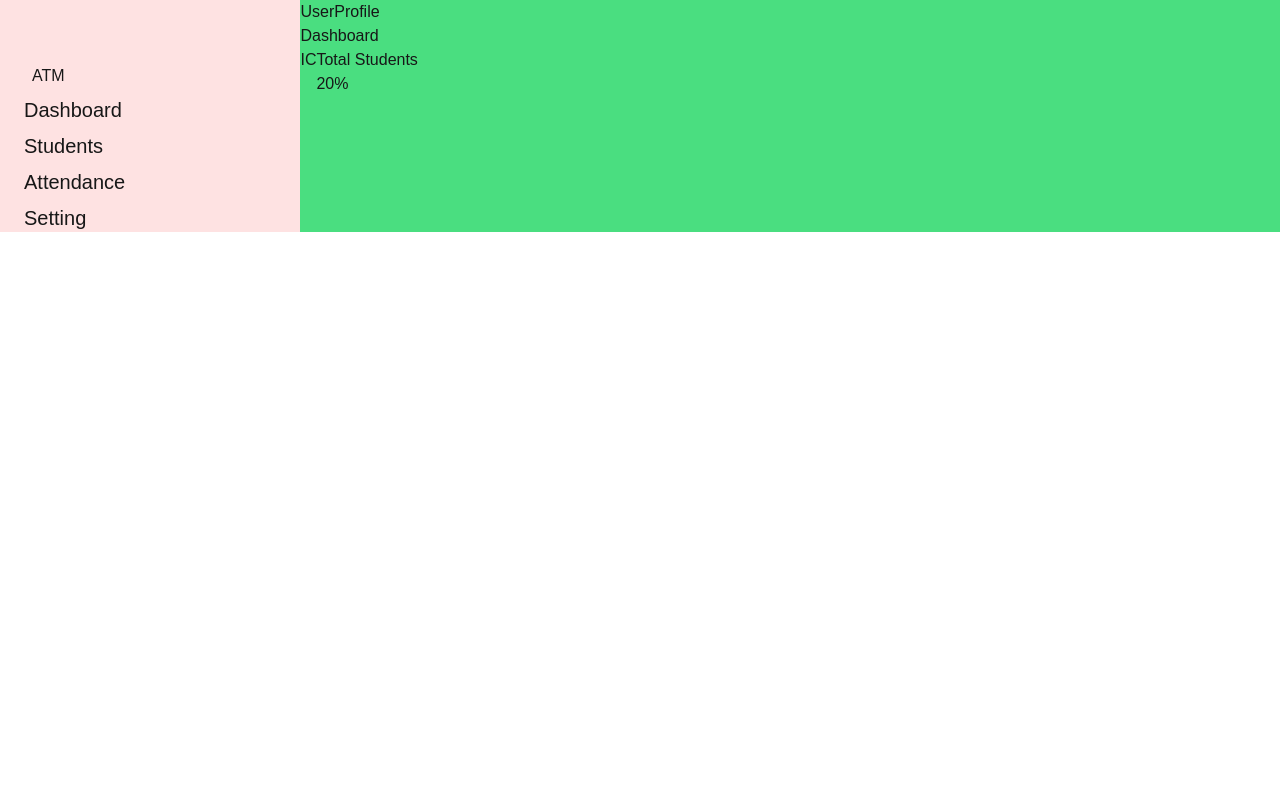
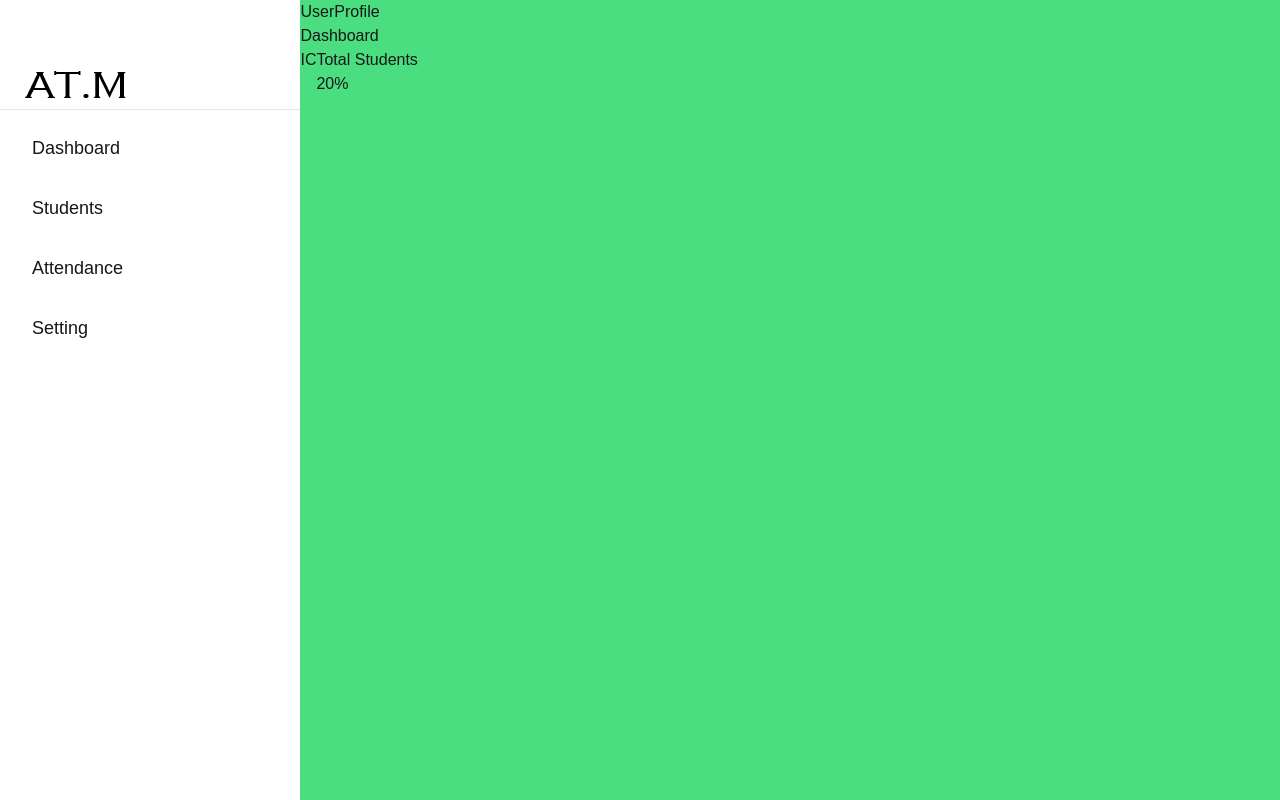
Before and after one commit to kumail-ahmad/Attendance, a Next.js app: page / in a window 1280 px wide. Built offline with nearby package versions, Linux system fonts and the light colour scheme.

Commit message:
improved UI

```diff
--- a/app/page.js
+++ b/app/page.js
@@ -1,15 +1,18 @@
 export default function Home() {
   return (
     <main>
-      <section className="left section flex flex-row">
-        <div className=" bg-red-100 w-[50vh]">
+      <section className="left section flex flex-row min-h-[100vh]">
+        <div className=" bg--100 w-[50vh]">
           <div className="content">
-            <h1 className="logo mt-16 ml-8">ATM</h1>
-            <ul className="ml-4 text-xl ">
-              <li className="mt-2 ml-2  ">Dashboard</li>
-              <li className="mt-2 ml-2  ">Students</li>
-              <li className="mt-2 ml-2  ">Attendance</li>
-              <li className="mt-2 ml-2  ">Setting</li>
+            <h1 className="logo mt-16 ml-5">
+              <img src="atmlogo.png" alt="logo" />
+            </h1>
+            <hr className="font-extrabold" />
+            <ul className="ml-4 text-lg font-semilight ">
+              <li className="mt-4 ml-2 p-2 rounded-lg mr-3 hover:bg-blue-300">Dashboard</li>
+              <li className="mt-4 ml-2 p-2 rounded-lg mr-3 hover:bg-blue-300">Students</li>
+              <li className="mt-4 ml-2 p-2 rounded-lg mr-3 hover:bg-blue-300">Attendance</li>
+              <li className="mt-4 ml-2 p-2 rounded-lg mr-3 hover:bg-blue-300">Setting</li>
             </ul>
           </div>
         </div>
```
Also changed, not shown: public/atmlogo.PNG (added).
